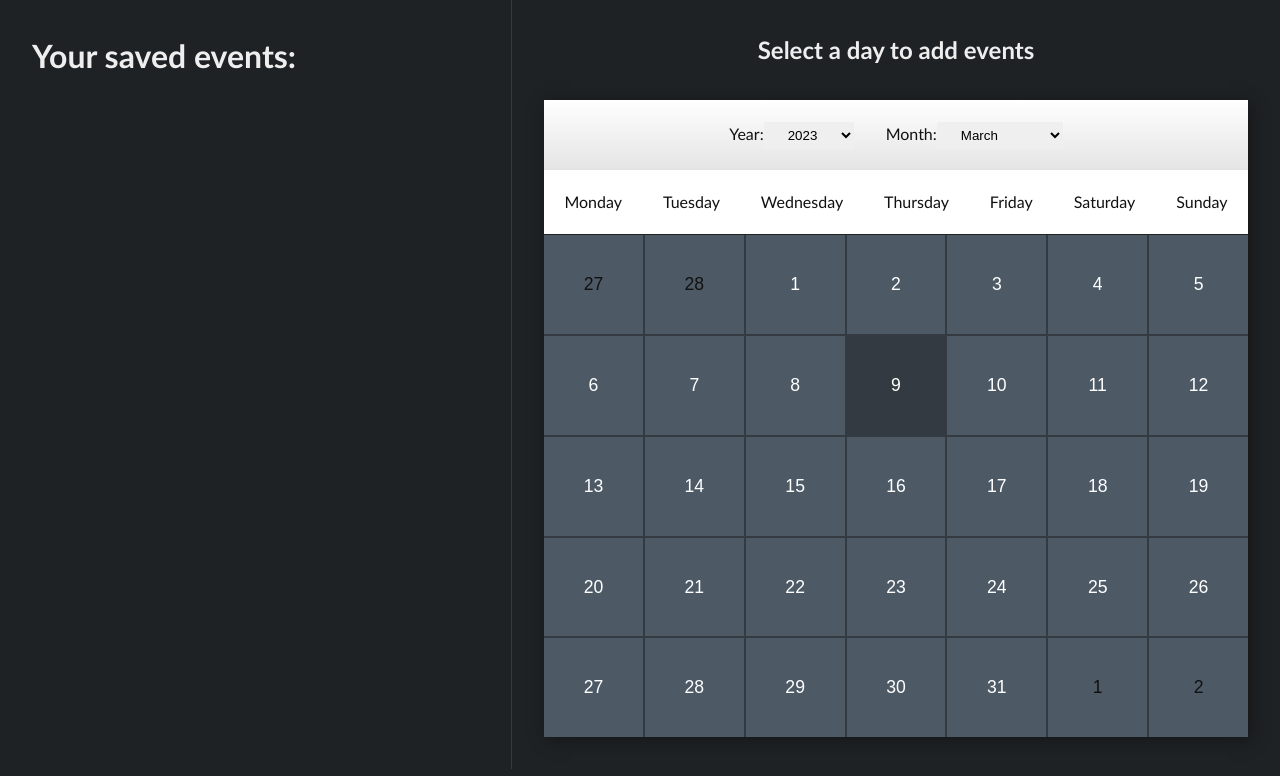
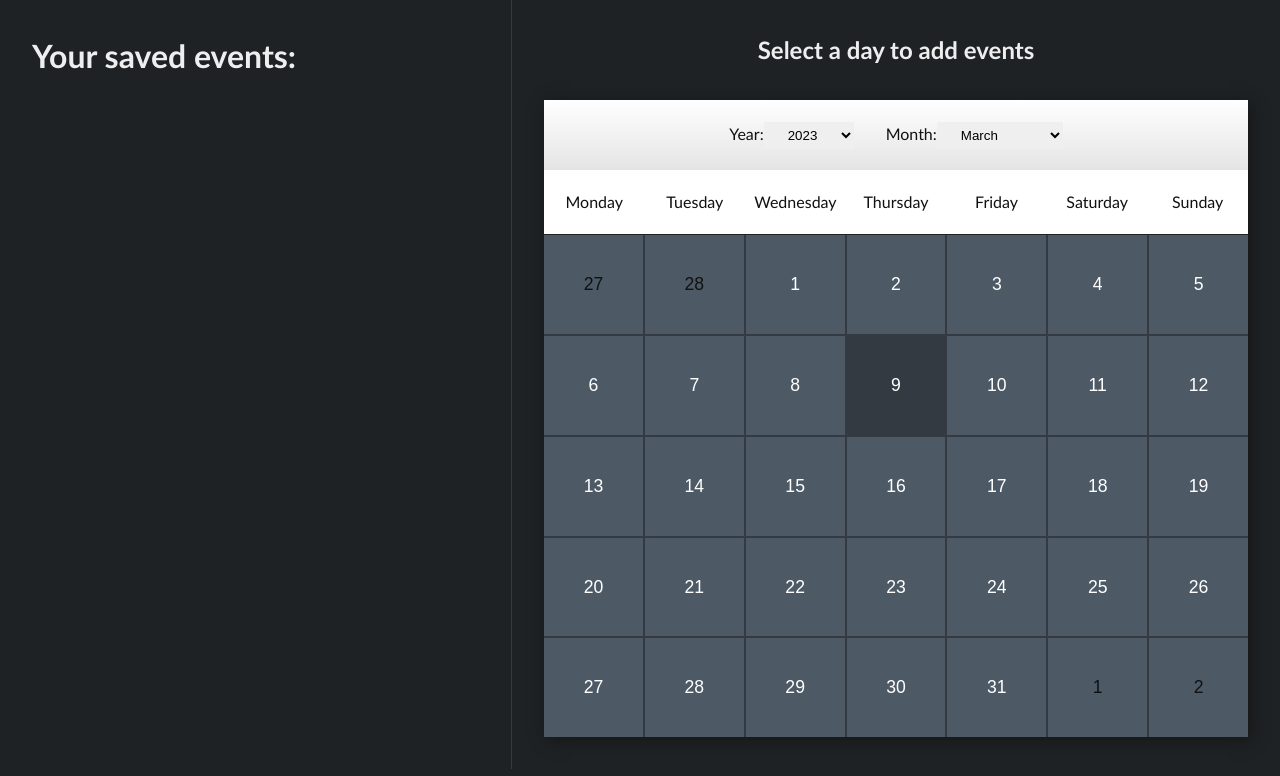
Before and after one commit to adamdgit/calendar, a React (Vite) app: page / in a window 1280 px wide. Shown: the top 776 px of the page. Built offline with nearby package versions, Linux system fonts and the light colour scheme.

Commit message:
Fixed days row size

```diff
--- a/src/index.css
+++ b/src/index.css
@@ -143,7 +143,7 @@ body {
 
 .datepicker-days-row {
   display: grid;
-  grid-template-columns: repeat(7, auto);
+  grid-template-columns: repeat(7, 1fr);
   border-bottom: 1px solid #222;
   background: white;
 }
```
